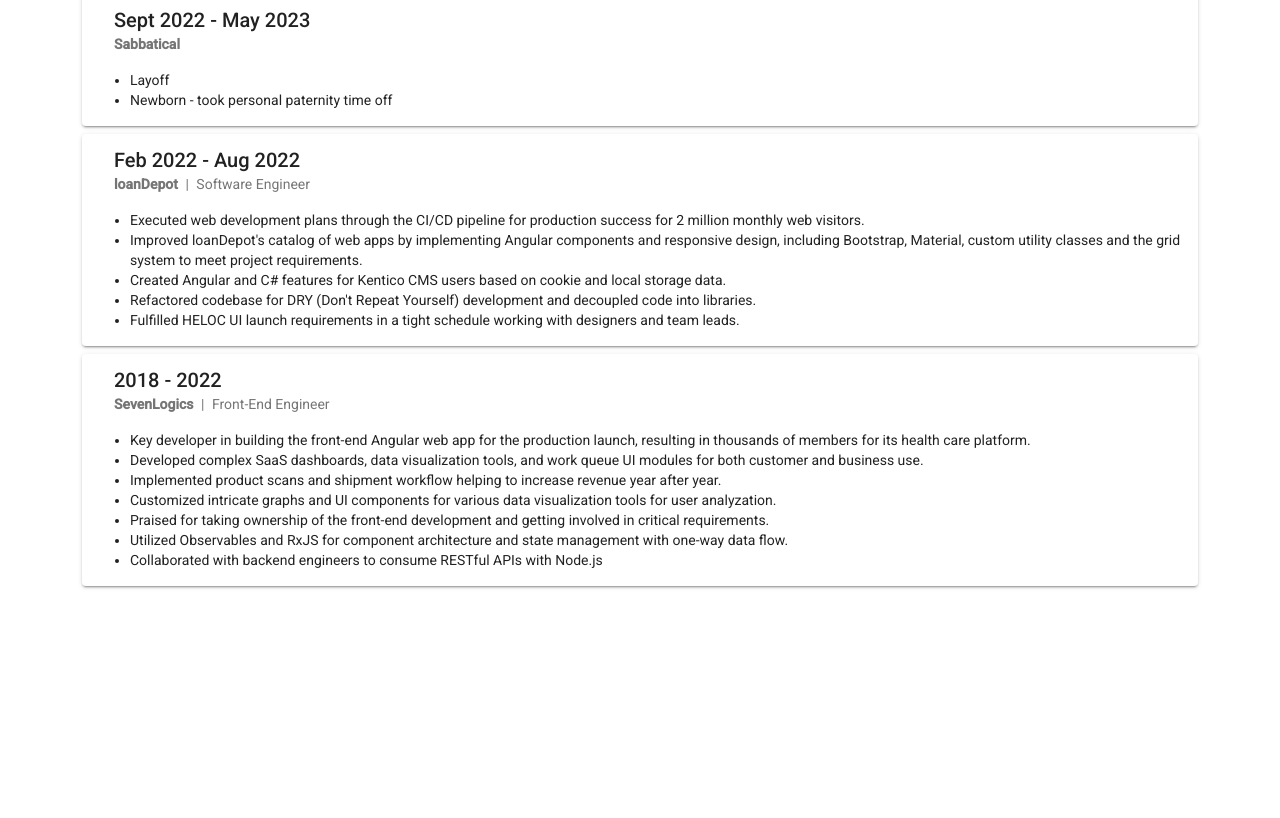
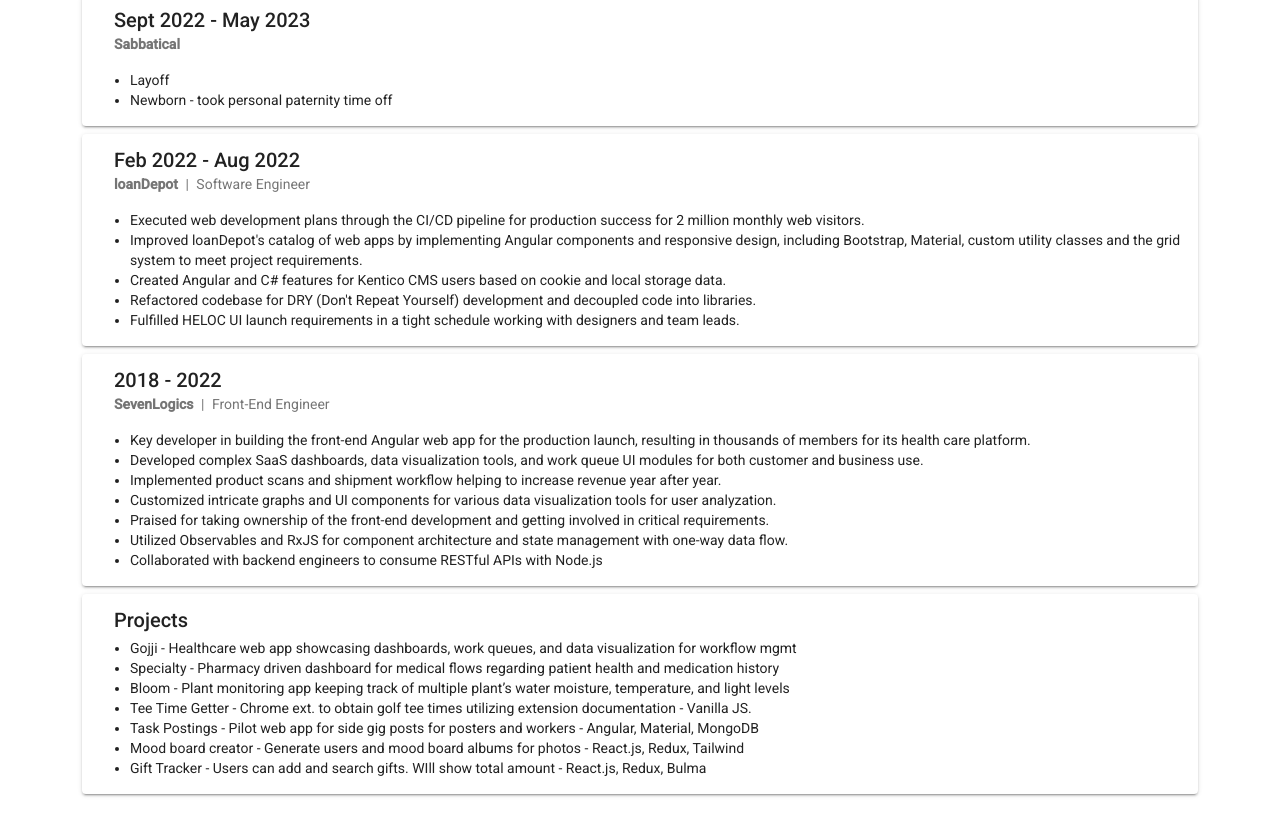
Before and after one commit to jlimgh/jlimgh.github.io, an Angular app: page /about in a window 1280 px wide. Shown: the part 402-1220 px from the top of the page. Before the commit the page ends 1012 px from the top, so only its background shows below. Built offline with nearby package versions, Linux system fonts and the light colour scheme.

Commit message:
[about page] updates

```diff
--- a/src/app/about/about.component.ts
+++ b/src/app/about/about.component.ts
@@ -50,6 +50,20 @@ export class AboutComponent implements OnInit {
         "Utilized Observables and RxJS for component architecture and state management with one-way data flow.",
         "Collaborated with backend engineers to consume RESTful APIs with Node.js",
       ]
+    },
+    {
+      dateRange: 'Projects',
+      company: null,
+      position: null,
+      bulletPoints: [
+        "Gojji - Healthcare web app showcasing dashboards, work queues, and data visualization for workflow mgmt",
+        "Specialty - Pharmacy driven dashboard for medical flows regarding patient health and medication history",
+        "Bloom - Plant monitoring app keeping track of multiple plant’s water moisture, temperature, and light levels",
+        "Tee Time Getter - Chrome ext. to obtain golf tee times utilizing extension documentation - Vanilla JS. ",
+        "Task Postings - Pilot web app for side gig posts for posters and workers - Angular, Material, MongoDB",
+        "Mood board creator - Generate users and mood board albums for photos - React.js, Redux, Tailwind",
+        "Gift Tracker - Users can add and search gifts. WIll show total amount - React.js, Redux, Bulma"
+      ]
     }
   ]
   constructor() { }
--- a/src/app/card-wide/card-wide.component.html
+++ b/src/app/card-wide/card-wide.component.html
@@ -2,9 +2,9 @@
     <mat-card-header>
         <mat-card-title>{{data?.dateRange}}</mat-card-title>
         <mat-card-subtitle>
-            <span class="fw-bold pe-1">{{data?.company}}</span>
-            <span *ngIf="data?.position"> | </span>
-            <span class="ps-1">{{data?.position}}</span>
+            <span *ngIf="data?.company" class="fw-bold pe-1">{{data?.company}}</span>
+            <span *ngIf="data?.company && data?.position"> | </span>
+            <span *ngIf="data?.position" class="ps-1">{{data?.position}}</span>
         </mat-card-subtitle>
     </mat-card-header>
     <mat-card-content>
```
